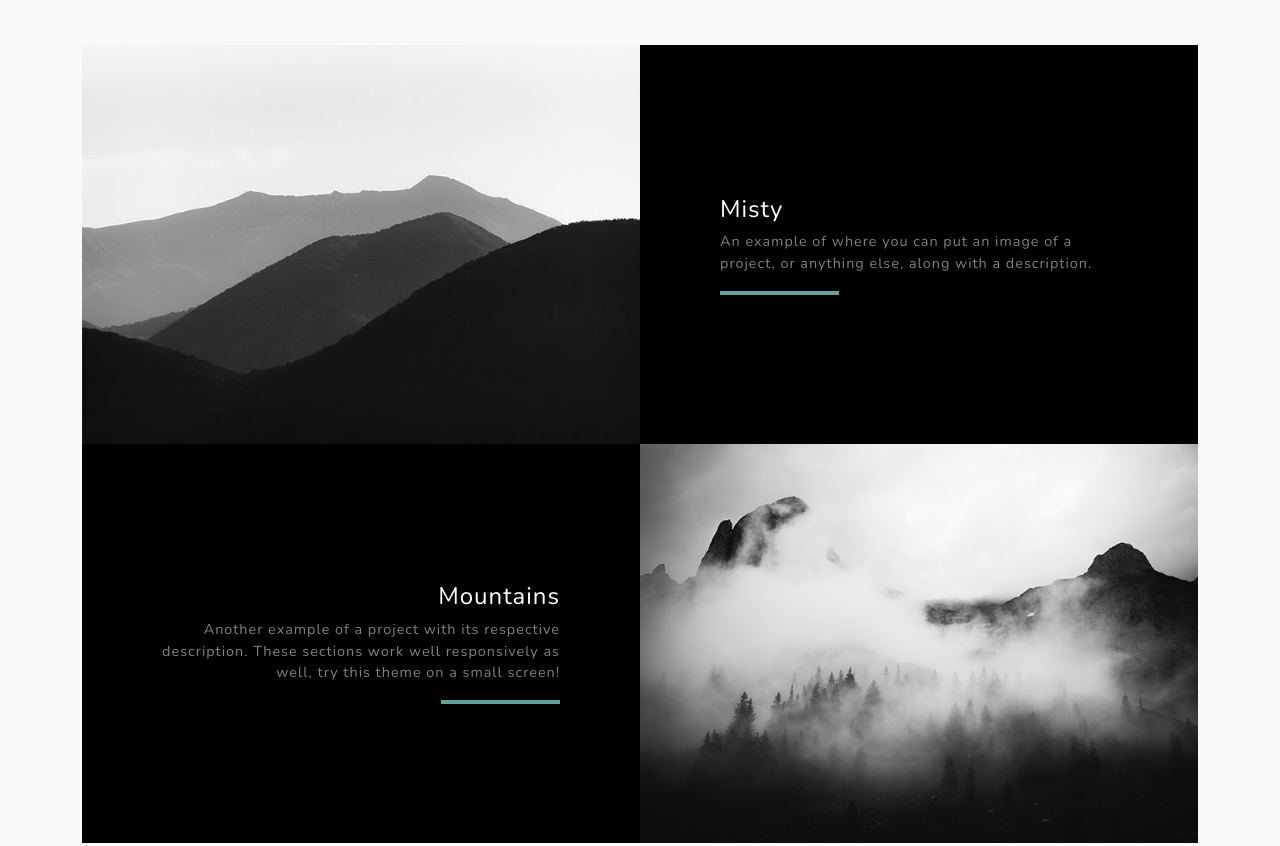
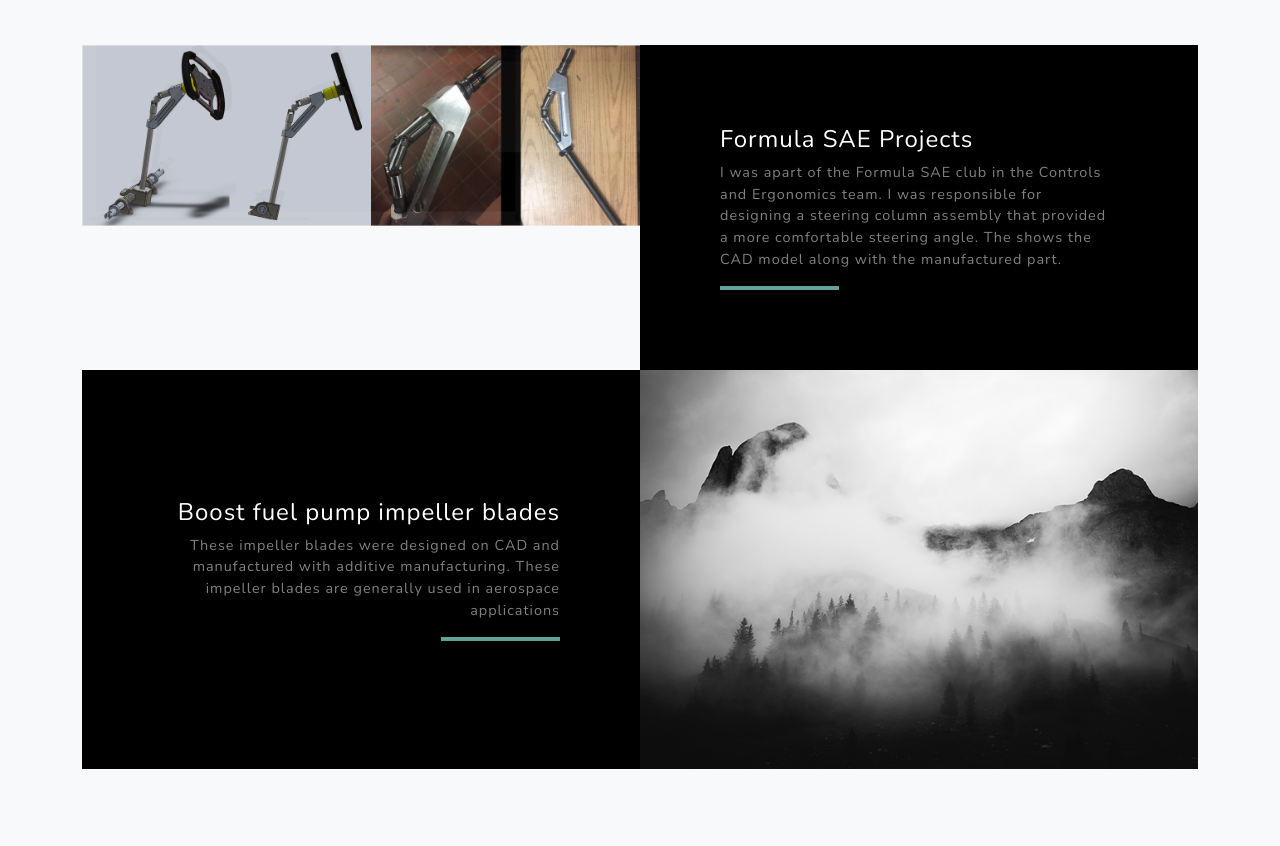
Before and after one commit to StevenVanDoan/stevenvandoan.github.io, a plain HTML site: page index.html in a window 1280 px wide. Shown: the part 2218-3064 px from the top of the page. Drawn offline with nearby package versions, Linux system fonts and the light colour scheme.

Commit message:
Update index.html

```diff
--- a/index.html
+++ b/index.html
@@ -66,13 +66,13 @@
                 </div>
                 <!-- Project One Row-->
                 <div class="row justify-content-center no-gutters mb-5 mb-lg-0">
-                    <div class="col-lg-6"><img class="img-fluid" src="assets/img/demo-image-01.jpg" alt="" /></div>
+                    <div class="col-lg-6"><img class="img-fluid" src="assets/img/Steering Column.PNG" alt="" /></div>
                     <div class="col-lg-6">
                         <div class="bg-black text-center h-100 project">
                             <div class="d-flex h-100">
                                 <div class="project-text w-100 my-auto text-center text-lg-left">
-                                    <h4 class="text-white">Misty</h4>
-                                    <p class="mb-0 text-white-50">An example of where you can put an image of a project, or anything else, along with a description.</p>
+                                    <h4 class="text-white">Formula SAE Projects</h4>
+                                    <p class="mb-0 text-white-50">I was apart of the Formula SAE club in the Controls and Ergonomics team. I was responsible for designing a steering column assembly that provided a more comfortable steering angle. The shows the CAD model along with the manufactured part.</p>
                                     <hr class="d-none d-lg-block mb-0 ml-0" />
                                 </div>
                             </div>
@@ -86,8 +86,8 @@
                         <div class="bg-black text-center h-100 project">
                             <div class="d-flex h-100">
                                 <div class="project-text w-100 my-auto text-center text-lg-right">
-                                    <h4 class="text-white">Mountains</h4>
-                                    <p class="mb-0 text-white-50">Another example of a project with its respective description. These sections work well responsively as well, try this theme on a small screen!</p>
+                                    <h4 class="text-white">Boost fuel pump impeller blades</h4>
+                                    <p class="mb-0 text-white-50">These impeller blades were designed on CAD and manufactured with additive manufacturing. These impeller blades are generally used in aerospace applications</p>
                                     <hr class="d-none d-lg-block mb-0 mr-0" />
                                 </div>
                             </div>
```
